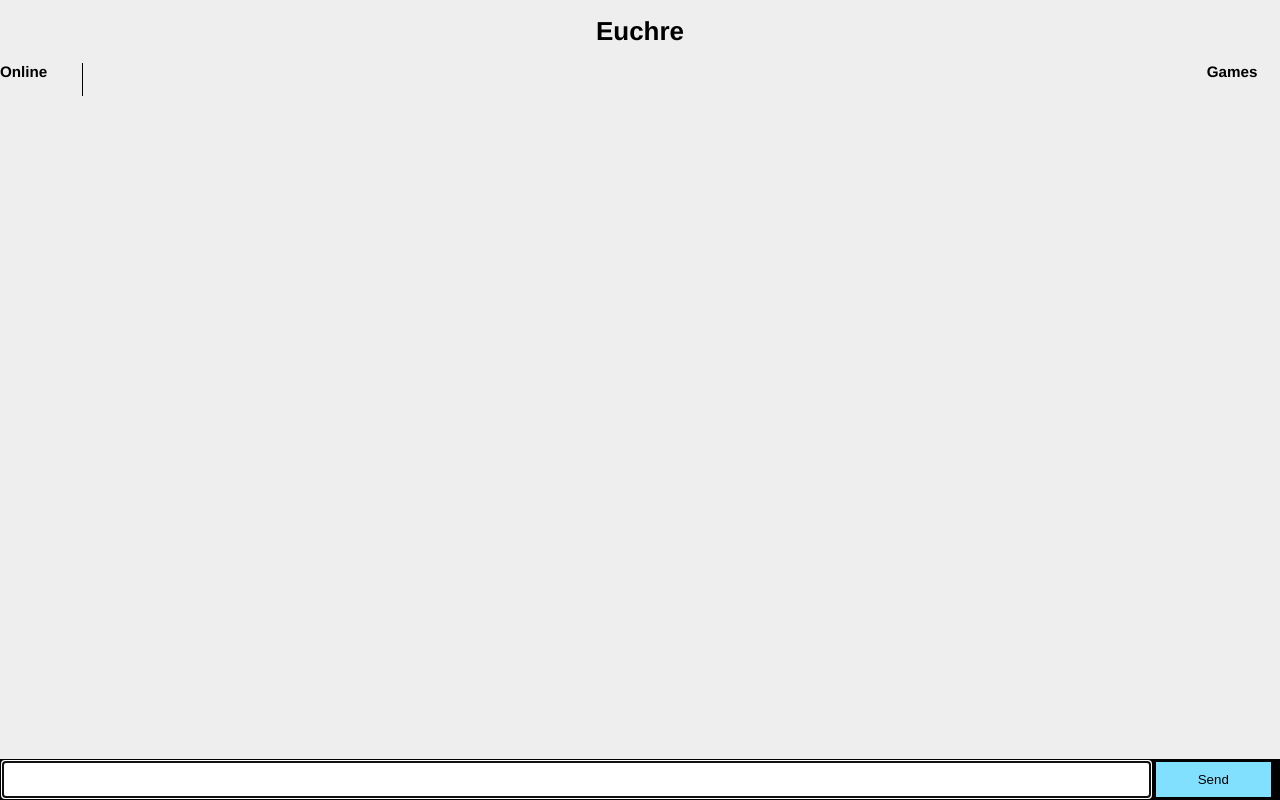
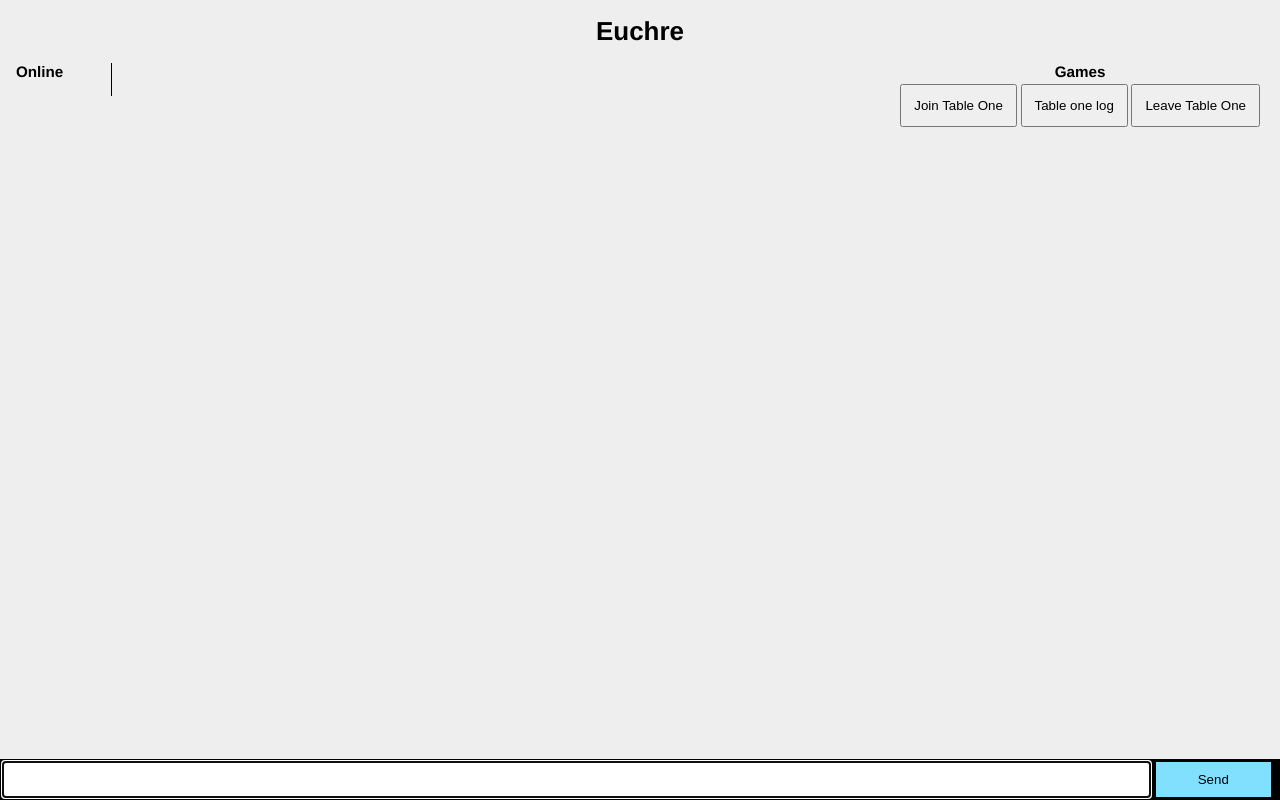
Before and after one commit to BeardedBry/euchre-game-server, a website: page index.html in a window 1280 px wide. Both pictures are taken after typing "Sample" into the empty fields and a click on the button "Set Name". Drawn offline with nearby package versions, Linux system fonts and the light colour scheme; files that its build step writes are made by us from their sources; no server answers; files whose address does not match are found by name.

Commit message:
game room test. start of new layout

```diff
--- a/index.html
+++ b/index.html
@@ -5,9 +5,13 @@
     <link rel="stylesheet" href="static/style.css";
   </head>
   <body>
+    <!-- iframe for game -->
+    <div id="game-frame"></div>
+    <!-- Header -->
     <div id="header">
         <h1>Euchre</h1>
     </div>
+    <!-- Name screen -->
     <div id="wrapper">
         <div id="name-screen">
             <form action="" id="nameForm">
@@ -15,23 +19,37 @@
             </form>
         </div>
     </div>
-    <!-- wrapper -->
+    <!-- Chat Screen -->
     <div id="chat-screen">
-        <div id="chat-screen-inner">
+        <!-- Sidebar fixed left -->
         <div id="online">
             <h3>Online</h3>
             <ul id="online-ul"></ul>
         </div>
-            <ul id="messages"></ul>
+
+        <div id="messagesDiv">
+            <ul id="messages">
+            </ul>
+        </div>
+
+        <!-- Fixed right -->
         <div id="games">
             <h3>Games</h3>
-                <ul id="games-ul"></ul>
+            <ul id="games-ul">
+                <li>
+                    <button onclick="joinRoom('one')">Join Table One</button>
+                    <button onclick="roomTest()">Table one log</button>
+                    <button onclick="leaveRoom('one')">Leave Table One</button>
+                </li>
+            </ul>
         </div>
-        </div>
+
+        <!-- Chat form. stuck to bottom -->
         <form action="" id="chatForm">
             <input id="m" autocomplete="off" /><button>Send</button>
         </form>
     </div>
+
     <script src="/socket.io/socket.io.js"></script>
     <script src="/static/client.js"></script>
     </script>
--- a/public/client.js
+++ b/public/client.js
@@ -14,8 +14,28 @@ TODO
     var messageUl = document.querySelector('#messages');
     var onlineUl = document.querySelector('#online-ul');
     var chatForm = document.querySelector('#chatForm');
+    var gameTables = document.querySelectorAll("#game-ul button");
     var userName = '';
     var userList = [];
+
+
+    // join a game
+    function joinRoom(room){
+        socket.emit('join room', room);
+    }
+
+    function leaveRoom(room){
+        socket.emit('leave room', room);
+    }
+
+    function roomTest(){
+        //console.log('you are in room!')
+        socket.emit('room');
+    }
+
+    socket.on('room one event', function(){
+        console.log('message to users in room 1!');
+    });
 
     // Choose display name
     document.querySelector('#nameForm').addEventListener('submit', function setName(e){
@@ -35,10 +55,6 @@ TODO
             return this.removeEventListener('submit', setName);
         }
     });
-
-    // socket.emit('user joined', {
-    //     user: userName,
-    // });
 
     // Send message
     chatForm.addEventListener('submit', function(e){
--- a/public/style.css
+++ b/public/style.css
@@ -16,31 +16,42 @@ form#chatForm button { width: 9%; background: rgb(130, 224, 255); border: none;
 
 #header { margin: 1rem auto; text-align: center}
 
-#chat-screen { display: none;}
-
-#chat-screen-inner {
-    display: flex;
+#chat-screen {
+    display: none;
 }
 
 #online {
+    position: fixed;
+    left: 0;
     width: 6rem;
     border-right: 1px solid black;
+    margin-left: 1rem;
 }
 
 #online h3 {padding-bottom: 1rem;}
+#online ul { list-style-type: none;}
+
+#messagesDiv {
+    margin-left: 7rem;
+    float: left;
+}
 
 #messages {
     width: 100%;
     list-style-type: none;
     margin: 0;
+    margin-bottom: 2.5rem;
     padding: 0;
     background-color: 'tan'
 }
 
-#games {
-    min-width: 6rem;
-    text-align: center;
+#games { min-width: 6rem; text-align: center; margin-right: 1rem;
+    position: fixed;
+    right: 0;
 }
+#games-ul {list-style-type: none;}
+#games-ul li {padding: .25rem;}
+#games-ul button {padding: .75rem;}
 
 .message-time {
     float: right;
```
Also changed, not shown: index.js (+17 -0 lines). Lines whose indentation alone changed are shown as unchanged.
